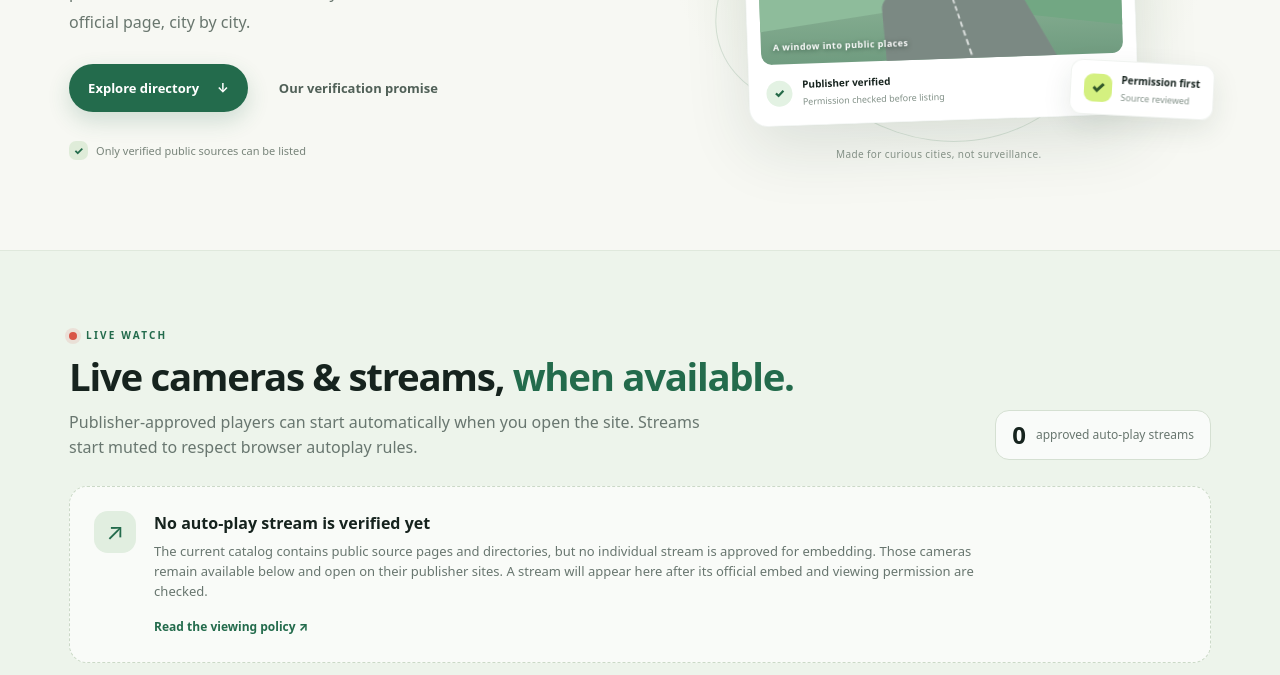
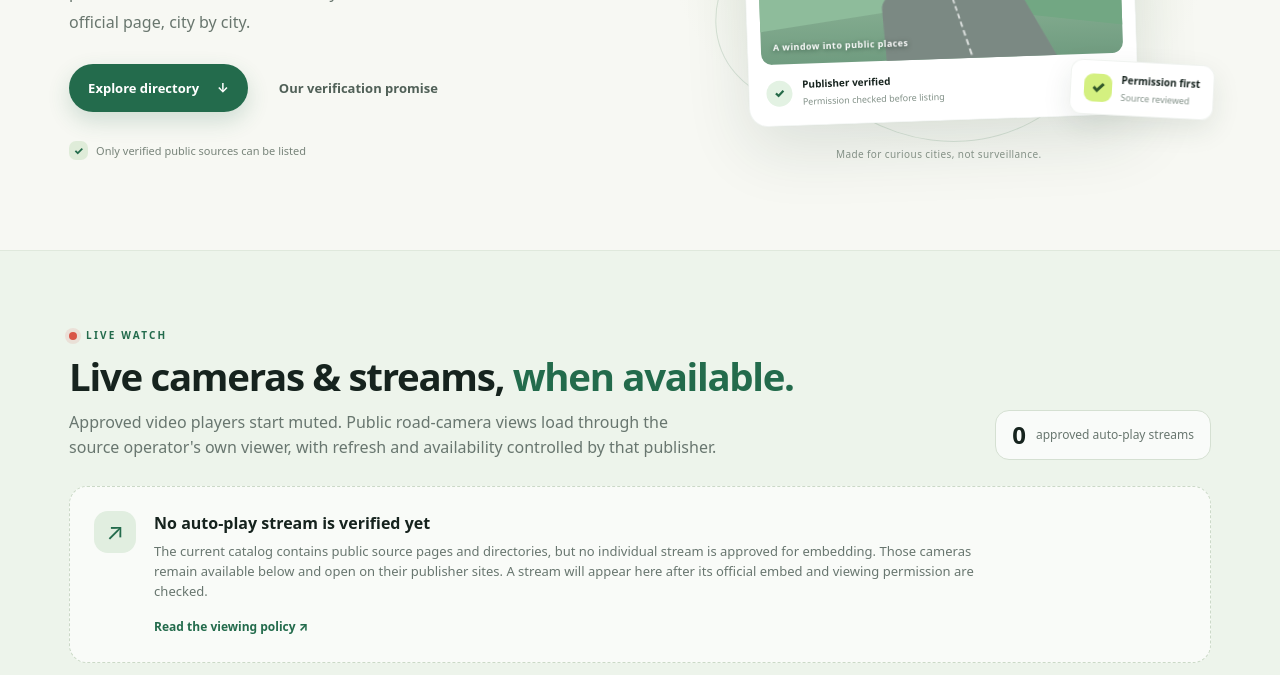
Before and after one commit to vikasdocker/Bharat-Open-Cams, a plain HTML site: page index.html in a window 1280 px wide. Shown: the part 422-1097 px from the top of the page. Drawn offline with Linux system fonts and the light colour scheme.

Commit message:
Clarify public camera viewer behavior

```diff
--- a/index.html
+++ b/index.html
@@ -59,7 +59,7 @@
         <div>
           <div class="eyebrow"><span class="live-pulse" aria-hidden="true"></span> LIVE WATCH</div>
           <h2 id="live-title">Live cameras &amp; streams, <span class="headline-accent">when available.</span></h2>
-          <p>Publisher-approved players can start automatically when you open the site. Streams start muted to respect browser autoplay rules.</p>
+          <p>Approved video players start muted. Public road-camera views load through the source operator's own viewer, with refresh and availability controlled by that publisher.</p>
         </div>
         <div class="live-count"><strong id="live-count">0</strong><span>approved auto-play streams</span></div>
       </div>
```
